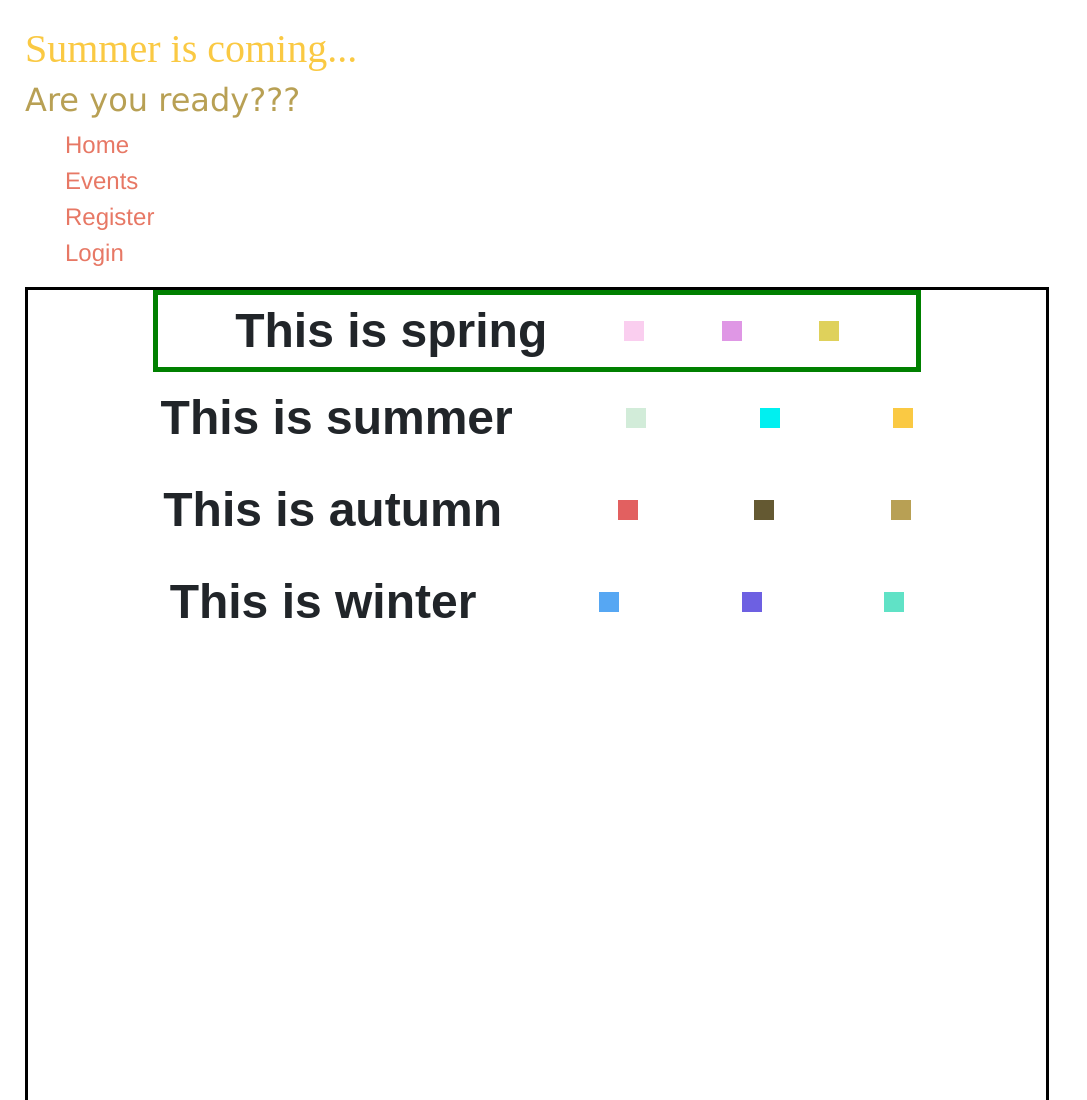
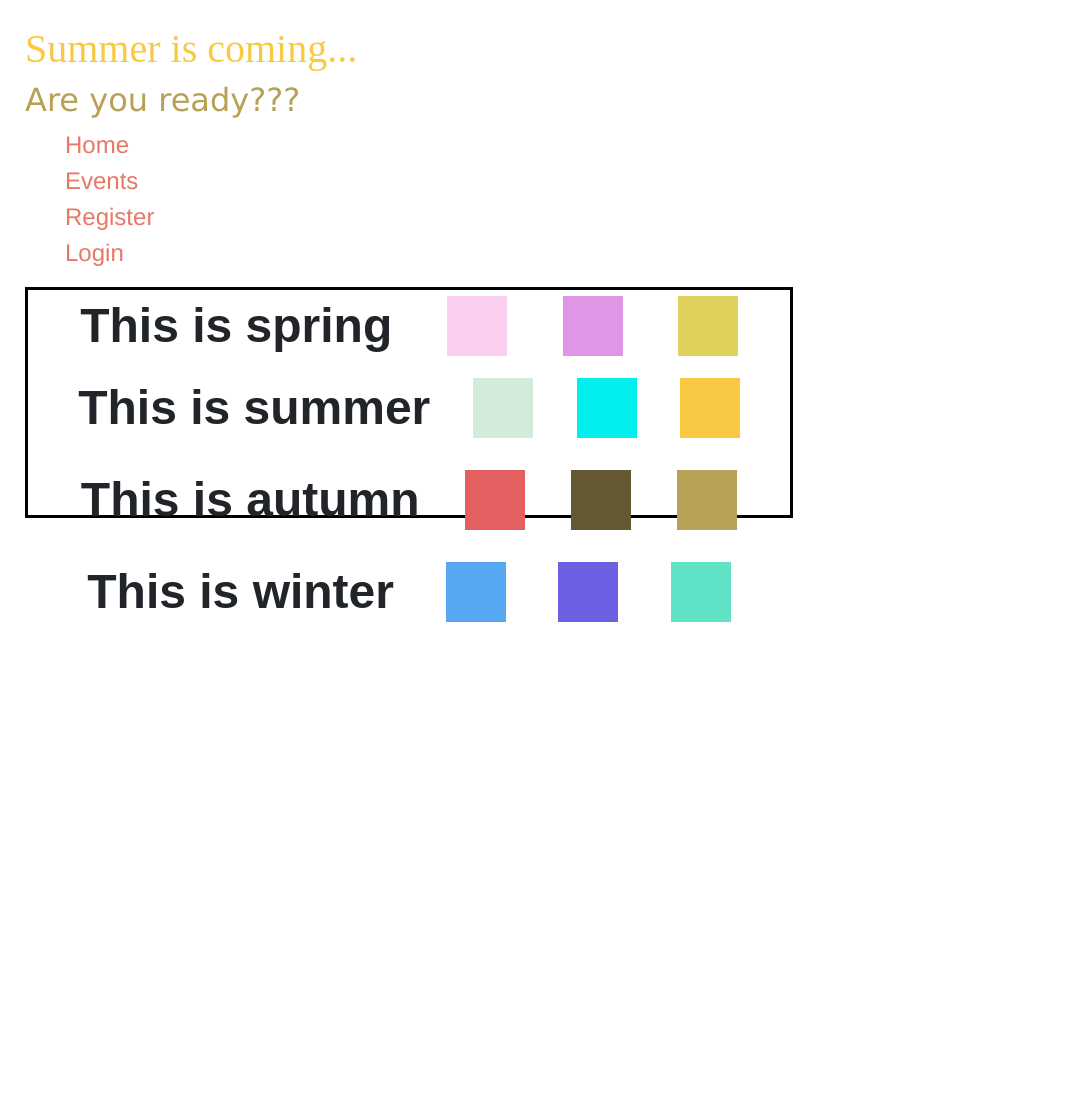
Before and after one commit to ErikaDelaRosa/color-seasons, a website: page src/index.html in a window 1280 px wide. Shown: the top 1100 px of the page, without its empty margins (0-1087 px from the left). After the commit the page ends 800 px from the top, so only its background shows below. Drawn offline with Linux system fonts and the light colour scheme.

Commit message:
another version

```diff
--- a/src/scss/_var.scss
+++ b/src/scss/_var.scss
@@ -2,8 +2,8 @@ $my-color: rgba(99, 166, 238, 0.541);
 $box-size: 1000px;
 $box-border: 3px black bold;
 $box-padding: 10px;
-$col-width: 10px;
-$col-height: 10px;
+$col-width: 60px;
+$col-height: 60px;
 $col-padding: 10px;
 $div-size: 550px;
 $page-padding: 25px;
--- a/src/scss/body/_first-box.scss
+++ b/src/scss/body/_first-box.scss
@@ -20,8 +20,8 @@ h2 {
 }
 
 .mycontainer {
-  height: 60vw;
-  width: 80vw;
+  height: 18vw;
+  width: 60vw;
   border: 3px solid black;
   display: flex;
   flex-direction: column;
@@ -31,7 +31,6 @@ h2 {
 #box-spring {
   @include flex-div;
   @include font-setup;
-  border: 5px solid green;
   width: 60vw;
   border: $box-border;
   #col1 {
@@ -59,6 +58,7 @@ h2 {
   padding: 10px;
   @include flex-div;
   @include font-setup;
+  width: 60vw;
   border: $box-border;
   #col4 {
     background-color: color(fun);
@@ -85,6 +85,7 @@ h2 {
   padding: 10px;
   @include flex-div;
   @include font-setup;
+  width: 60vw;
   border: $box-border;
   #col7 {
     background-color: color(choco);
@@ -112,6 +113,7 @@ h2 {
   border: $box-border;
   @include flex-div;
   @include font-setup;
+  width: 60vw;
   #col10 {
     background-color: color(snowing);
     width: $col-width;
```
Also changed, not shown: src/styles/main.css, 1 other file.
